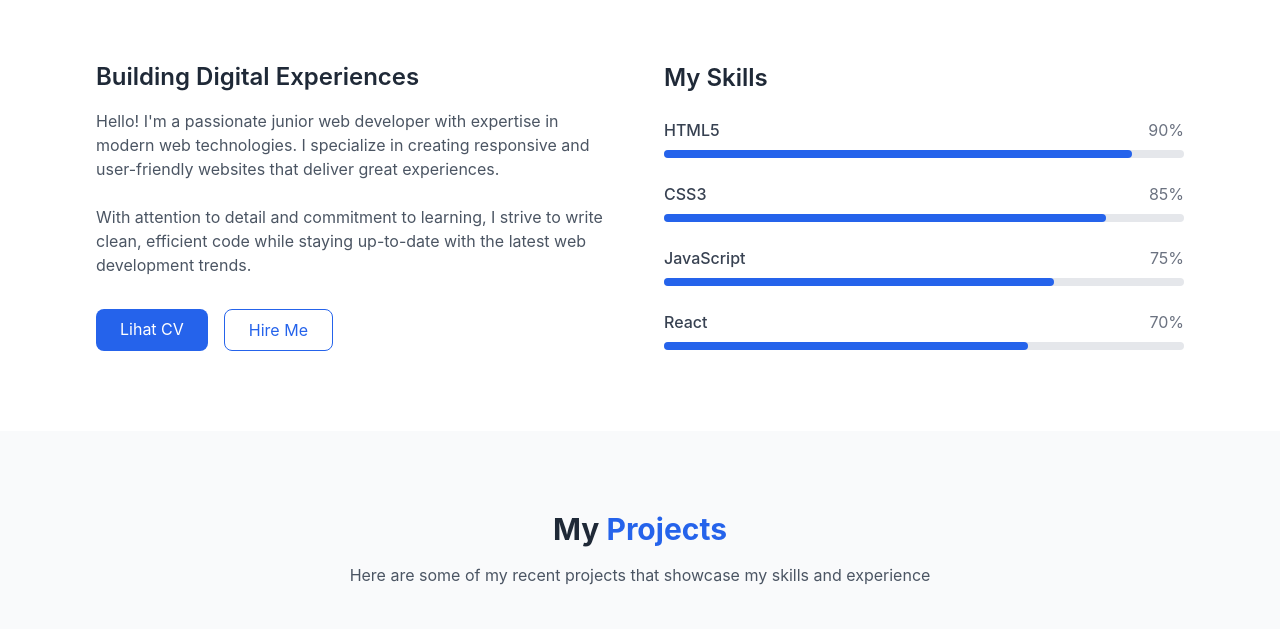
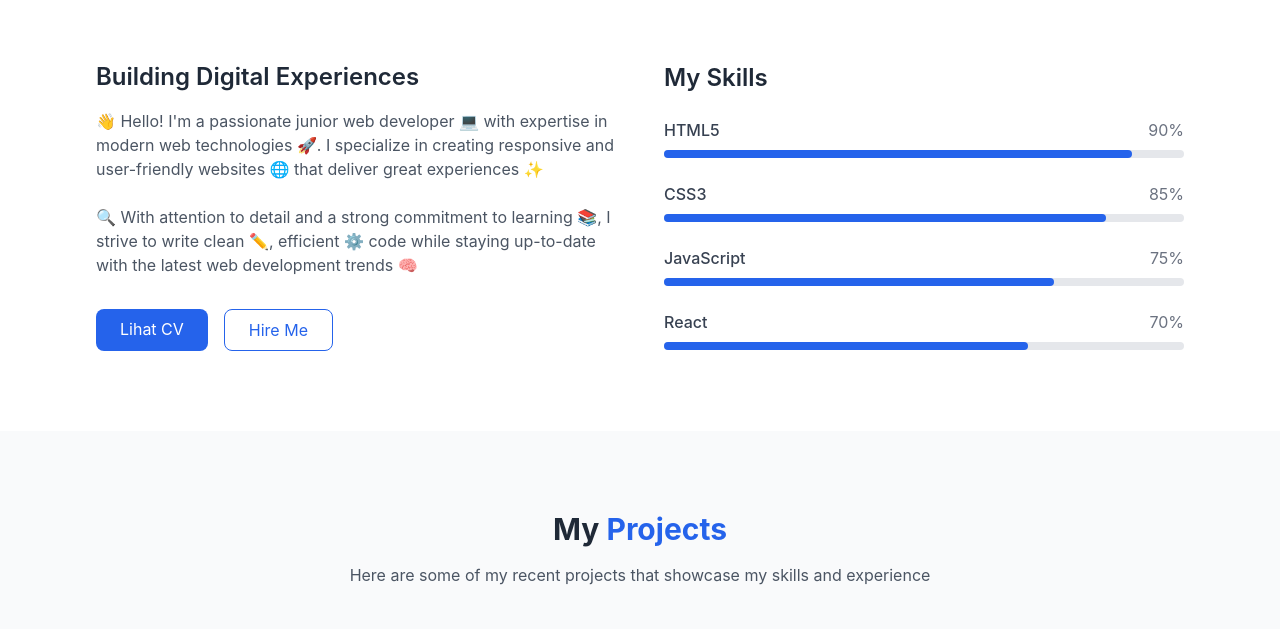
Before and after one commit to slaila/Portfolio-sabrinalaila, a website: page index.html in a window 1280 px wide. Shown: the part 999-1628 px from the top of the page. Drawn offline with nearby package versions, Linux system fonts and the light colour scheme.

Commit message:
Update index.html

```diff
--- a/index.html
+++ b/index.html
@@ -125,8 +125,8 @@
             <div class="flex flex-col md:flex-row gap-12 items-center">
                 <div class="md:w-1/2">
                     <h3 class="text-2xl font-semibold text-gray-800 mb-4">Building Digital Experiences</h3>
-                    <p class="text-gray-600 mb-6">Hello! I'm a passionate junior web developer with expertise in modern web technologies. I specialize in creating responsive and user-friendly websites that deliver great experiences.</p>
-                    <p class="text-gray-600 mb-8">With attention to detail and commitment to learning, I strive to write clean, efficient code while staying up-to-date with the latest web development trends.</p>
+                    <p class="text-gray-600 mb-6">👋 Hello! I'm a passionate junior web developer 💻 with expertise in modern web technologies 🚀. I specialize in creating responsive and user-friendly websites 🌐 that deliver great experiences ✨</p>
+                    <p class="text-gray-600 mb-8">🔍 With attention to detail and a strong commitment to learning 📚, I strive to write clean ✏️, efficient ⚙️ code while staying up-to-date with the latest web development trends 🧠</p>
 
                     <div class="flex space-x-4">
                         <a href="https://collection.cloudinary.com/dpxubzytn/93ea35baa18000276ee9d67ab36b590a" target="_blank" class="bg-blue-600 hover:bg-blue-700 text-white px-6 py-2 rounded-lg transition">Lihat CV</a>
```
